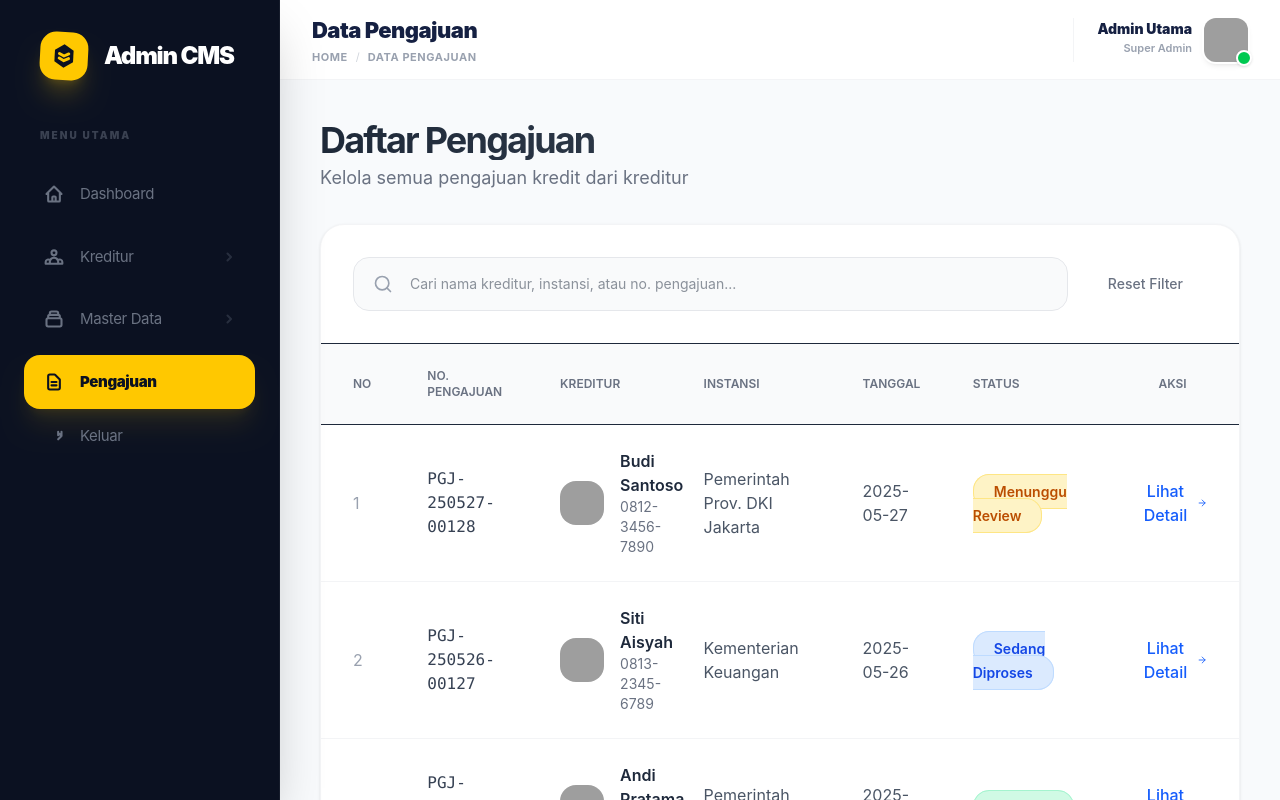
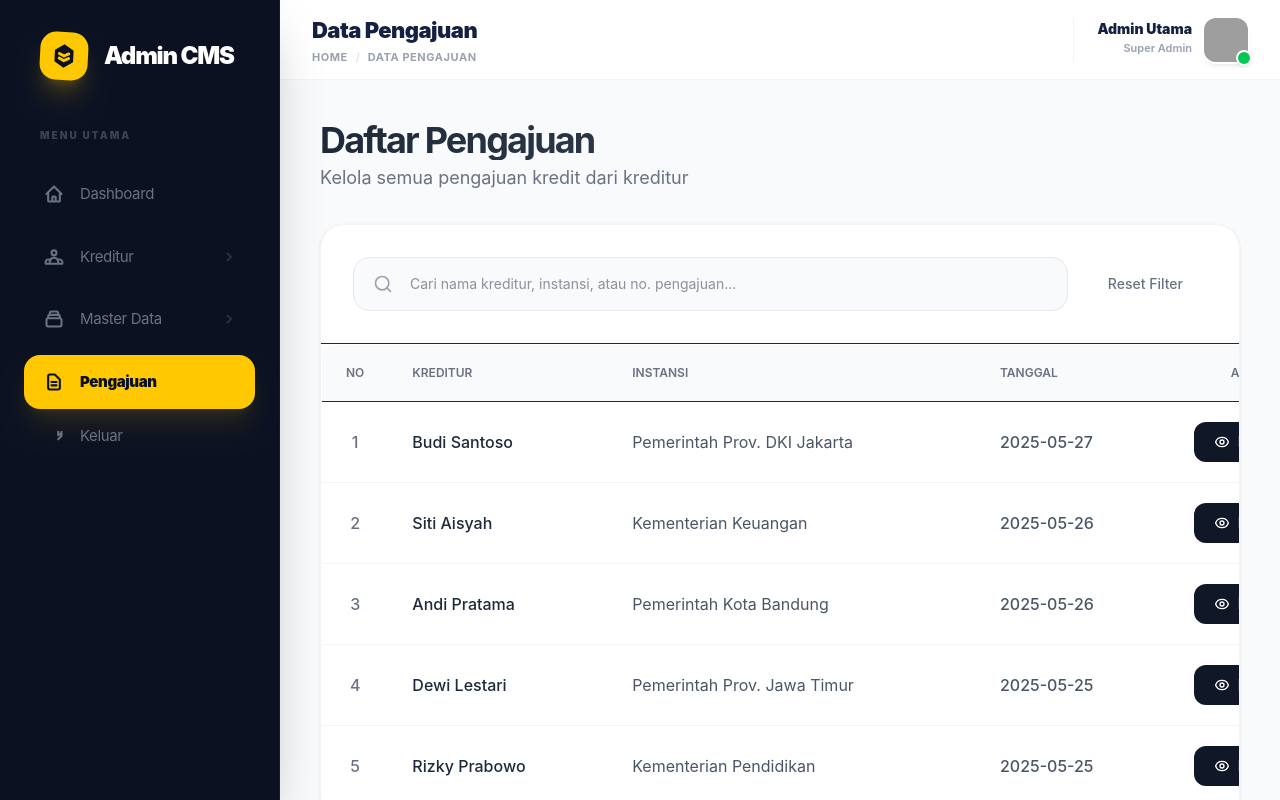
Before and after one commit to kevin8566/p3k-formulir, a React (Vite) app: page /admin/pengajuan in a window 1280 px wide. Built offline with nearby package versions, Linux system fonts and the light colour scheme; grey boxes are pictures that could not be loaded.

Commit message:
update tabel and details

```diff
--- a/package.json
+++ b/package.json
@@ -13,6 +13,8 @@
     "@tailwindcss/vite": "^4.3.0",
     "clsx": "^2.1.1",
     "framer-motion": "^12.38.0",
+    "html2canvas": "^1.4.1",
+    "jspdf": "^4.2.1",
     "lucide-react": "^1.14.0",
     "react": "^19.2.5",
     "react-dom": "^19.2.5",
--- a/src/features/pengajuan/components/PengajuanTable.jsx
+++ b/src/features/pengajuan/components/PengajuanTable.jsx
@@ -1,52 +1,56 @@
+// src/features/pengajuan/components/PengajuanTable.jsx
 import React from 'react';
-import { ArrowRight } from 'lucide-react';
-import { getAvatarUrl } from '../utils/pengajuanUtils';
-import PengajuanStatusBadge from './PengajuanStatusBadge';
 
-export default function PengajuanTable({ items, onDetail }) {
+export default function PengajuanTable({ items = [], onDetail }) {
     return (
         <div className="overflow-x-auto">
-            <table className="w-full min-w-[800px]">
+            <table className="w-full min-w-[1000px] bg-white rounded-2xl overflow-hidden border border-gray-100 shadow-sm">
                 <thead>
-                    <tr className="border-b bg-gray-50">
-                        <th className="px-8 py-6 text-left text-xs font-semibold text-gray-500">NO</th>
-                        <th className="px-6 py-6 text-left text-xs font-semibold text-gray-500">NO. PENGAJUAN</th>
-                        <th className="px-6 py-6 text-left text-xs font-semibold text-gray-500">KREDITUR</th>
-                        <th className="px-6 py-6 text-left text-xs font-semibold text-gray-500">INSTANSI</th>
-                        <th className="px-6 py-6 text-left text-xs font-semibold text-gray-500">TANGGAL</th>
-                        <th className="px-6 py-6 text-left text-xs font-semibold text-gray-500">STATUS</th>
-                        <th className="px-8 py-6 text-center text-xs font-semibold text-gray-500">AKSI</th>
+                    <tr className="bg-gray-50 border-b">
+                        <th className="w-12 px-6 py-5 text-left text-xs font-semibold text-gray-500">NO</th>
+                        <th className="px-6 py-5 text-left text-xs font-semibold text-gray-500">KREDITUR</th>
+                        <th className="px-6 py-5 text-left text-xs font-semibold text-gray-500">INSTANSI</th>
+                        <th className="px-6 py-5 text-left text-xs font-semibold text-gray-500">TANGGAL</th>
+                        <th className="w-32 px-6 py-5 text-center text-xs font-semibold text-gray-500">AKSI</th>
                     </tr>
                 </thead>
                 <tbody className="divide-y divide-gray-100">
-                    {items.map((row, index) => (
+                    {items.map((item, index) => (
                         <tr
-                            key={row.id}
-                            className="hover:bg-blue-50/60 transition-all duration-200 group animate-fade-up"
-                            style={{ animationDelay: `${index * 40}ms` }}
+                            key={item.id || index}
+                            className="hover:bg-gray-50 transition-colors"
                         >
-                            <td className="px-8 py-6 text-gray-400">{index + 1}</td>
-                            <td className="px-6 py-6 font-mono font-medium text-gray-700">{row.id}</td>
-                            <td className="px-6 py-6">
-                                <div className="flex items-center gap-4">
-                                    <img src={getAvatarUrl(row.name)} className="w-11 h-11 rounded-2xl" alt="" />
-                                    <div>
-                                        <p className="font-semibold">{row.name}</p>
-                                        <p className="text-sm text-gray-500">{row.phone}</p>
-                                    </div>
-                                </div>
+                            {/* No */}
+                            <td className="px-6 py-5 text-center font-medium text-gray-500">
+                                {index + 1}
                             </td>
-                            <td className="px-6 py-6 text-gray-600">{row.instansi}</td>
-                            <td className="px-6 py-6 text-gray-600">{row.date}</td>
-                            <td className="px-6 py-6"><PengajuanStatusBadge status={row.status} /></td>
-                            <td className="px-8 py-6 text-center">
+
+                            {/* Kreditur */}
+                            <td className="px-6 py-5 font-medium text-gray-800">
+                                {item.name || item.kreditur}
+                            </td>
+
+                            {/* Instansi */}
+                            <td className="px-6 py-5 text-gray-600">
+                                {item.instansi}
+                            </td>
+
+                            {/* Tanggal */}
+                            <td className="px-6 py-5 text-gray-600 font-medium">
+                                {item.tanggal || item.date}
+                            </td>
+
+                            {/* Aksi */}
+                            <td className="px-6 py-5 text-center">
                                 <button
-                                    type="button"
-                                    onClick={() => onDetail(row.id)}
-                                    className="inline-flex items-center gap-1 text-blue-600 hover:text-blue-700 font-medium"
+                                    onClick={() => onDetail(item.id)}
+                                    className="inline-flex items-center gap-2 bg-gray-900 hover:bg-black text-white px-5 py-2.5 rounded-xl text-sm font-medium transition-all active:scale-95"
                                 >
-                                    Lihat Detail
-                                    <ArrowRight className="w-4 h-4" />
+                                    <svg xmlns="http://www.w3.org/2000/svg" className="w-4 h-4" fill="none" viewBox="0 0 24 24" stroke="currentColor">
+                                        <path strokeLinecap="round" strokeLinejoin="round" strokeWidth={2} d="M15 12a3 3 0 11-6 0 3 3 0 016 0z" />
+                                        <path strokeLinecap="round" strokeLinejoin="round" strokeWidth={2} d="M2.458 12C3.732 7.943 7.523 5 12 5 16.477 5 20.268 7.943 21.542 12 20.268 16.057 16.477 19 12 19 7.523 19 3.732 16.057 2.458 12z" />
+                                    </svg>
+                                    Detail
                                 </button>
                             </td>
                         </tr>
--- a/src/features/pengajuan/pages/PengajuanDetailPage.jsx
+++ b/src/features/pengajuan/pages/PengajuanDetailPage.jsx
@@ -1,5 +1,9 @@
+// src/features/pengajuan/pages/PengajuanDetailPage.jsx
 import React, { useState } from 'react';
 import { useNavigate, useParams } from 'react-router-dom';
+import jsPDF from 'jspdf';
+import html2canvas from 'html2canvas';
+
 import PengajuanDetailHeader from '../components/PengajuanDetailHeader';
 import PengajuanDocument from '../components/PengajuanDocument';
 import PengajuanEditModal from '../components/PengajuanEditModal';
@@ -11,7 +15,9 @@ export default function PengajuanDetailPage() {
     const { id } = useParams();
     const navigate = useNavigate();
     const { pengajuan, updatePengajuan } = usePengajuanStore();
+
     const [showEdit, setShowEdit] = useState(false);
+    const [isGeneratingPDF, setIsGeneratingPDF] = useState(false);
 
     const current = pengajuan.find((item) => item.id === id);
     const handleBack = () => navigate('/admin/pengajuan');
@@ -21,17 +27,85 @@ export default function PengajuanDetailPage() {
         setShowEdit(false);
     };
 
+    // ================== FUNGSI UNDUH PDF ==================
+    const handleDownloadPDF = async () => {
+        if (!current) {
+            alert('Data pengajuan tidak ditemukan');
+            return;
+        }
+
+        setIsGeneratingPDF(true);
+
+        try {
+            // Delay untuk memastikan semua animasi selesai
+            await new Promise(resolve => setTimeout(resolve, 500));
+
+            const element = document.getElementById('pengajuan-document-content');
+
+            if (!element) {
+                throw new Error('Elemen tidak ditemukan');
+            }
+
+            const canvas = await html2canvas(element, {
+                scale: 2,
+                useCORS: true,
+                allowTaint: true,
+                logging: false,
+                backgroundColor: '#ffffff',
+                scrollY: -window.scrollY, // penting untuk capture full content
+            });
+
+            const imgData = canvas.toDataURL('image/png', 1.0);
+            const pdf = new jsPDF('p', 'mm', 'a4');
+
+            const pdfWidth = pdf.internal.pageSize.getWidth();
+            const pdfHeight = (canvas.height * pdfWidth) / canvas.width;
+
+            pdf.addImage(imgData, 'PNG', 10, 10, pdfWidth - 20, pdfHeight - 20);
+
+            pdf.save(`Pengajuan_${(current.name || current.nama || 'Kreditur').replace(/\s+/g, '_')}_${current.id || id}.pdf`);
+
+            alert('PDF berhasil dibuat!');
+        } catch (error) {
+            console.error('PDF Error:', error);
+            alert('Gagal membuat PDF. Coba refresh halaman terlebih dahulu.');
+        } finally {
+            setIsGeneratingPDF(false);
+        }
+    };
+
     if (!current) {
         return <PengajuanNotFound onBack={handleBack} />;
     }
 
     return (
         <div className="w-full mx-auto space-y-8 pb-12">
-            {/* Header + Edit Button */}
+            {/* Header + Tombol Aksi */}
             <div className="flex items-center justify-between gap-4">
                 <div className="flex-1">
                     <PengajuanDetailHeader onBack={handleBack} />
                 </div>
+
+                <div className="flex items-center gap-3">
+                    {/* Tombol Unduh PDF */}
+                    <button
+                        onClick={handleDownloadPDF}
+                        disabled={isGeneratingPDF}
+                        className="flex items-center gap-2 px-5 py-2.5 rounded-xl text-sm font-bold bg-green-600 hover:bg-green-700 text-white shadow-lg shadow-green-600/30 transition-all duration-200 active:scale-95 disabled:opacity-70"
+                    >
+                        {isGeneratingPDF ? (
+                            'Membuat PDF...'
+                        ) : (
+                            <>
+                                <svg xmlns="http://www.w3.org/2000/svg" className="h-4 w-4" fill="none" viewBox="0 0 24 24" stroke="currentColor">
+                                    <path strokeLinecap="round" strokeLinejoin="round" strokeWidth={2} d="M17 17h2a2 2 0 002-2v-4a2 2 0 00-2-2H3a2 2 0 00-2 2v4a2 2 0 002 2h2m2 4h6a2 2 0 002-2v-4a2 2 0 00-2-2H9a2 2 0 00-2 2v4a2 2 0 002 2z" />
+                                </svg>
+                                Unduh PDF
+                            </>
+                        )}
+                    </button>
+
+                    {/* Tombol Edit (original) */}
                     <button
                         onClick={() => setShowEdit(true)}
                         className="flex items-center gap-2 px-5 py-2.5 rounded-xl text-sm font-bold text-[#0B1121] bg-[#FFC800] hover:bg-yellow-400 shadow-lg shadow-[#FFC800]/30 transition-all duration-200 active:scale-95 shrink-0"
@@ -42,9 +116,12 @@ export default function PengajuanDetailPage() {
                         Edit Data
                     </button>
                 </div>
+            </div>
 
-            {/* Main Document */}
+            {/* Konten yang akan di-capture PDF */}
+            <div id="pengajuan-document-content">
                 <PengajuanDocument pengajuan={current} />
+            </div>
 
             {/* Dokumen Pendukung */}
             <div className="bg-white rounded-2xl shadow-sm border border-gray-100 overflow-hidden">
```
Also changed, not shown: 1 other file (tests, documents, lock files or other folders). Lines whose indentation alone changed are shown as unchanged.
